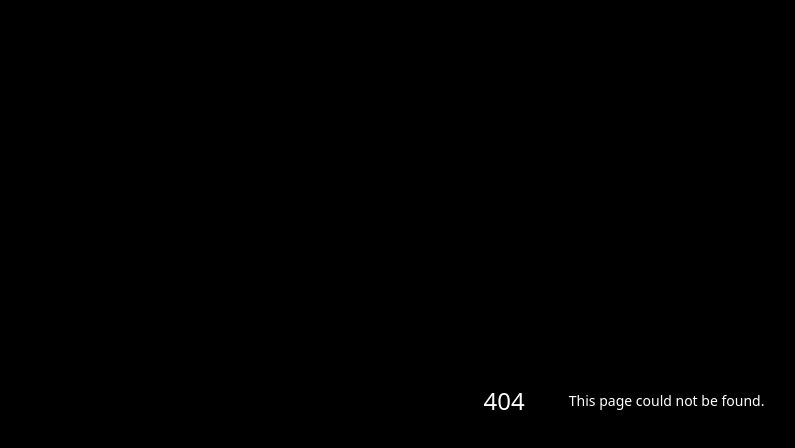
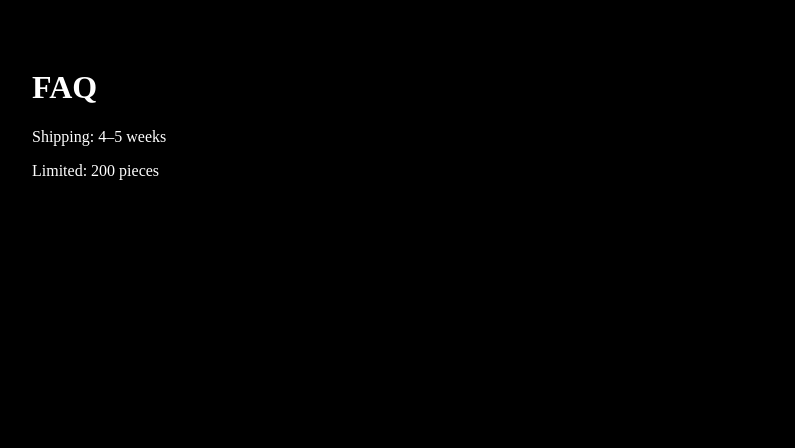
Before and after one commit to forgeandtale-spec/forge-and-tale-site, a Next.js app: page /faq in a window 1280 px wide. Before the commit this address had no page. Shown: the top 448 px of the page, without its empty margins (16-811 px from the left). Built offline with nearby package versions, Linux system fonts and the light colour scheme.

Commit message:
创建 page.tsx

```diff
--- /dev/null
+++ b/app/faq/page.tsx
@@ -0,0 +1,9 @@
+export default function FAQ() {
+  return (
+    <div style={{ padding: "40px" }}>
+      <h1>FAQ</h1>
+      <p>Shipping: 4–5 weeks</p>
+      <p>Limited: 200 pieces</p>
+    </div>
+  );
+}
```
